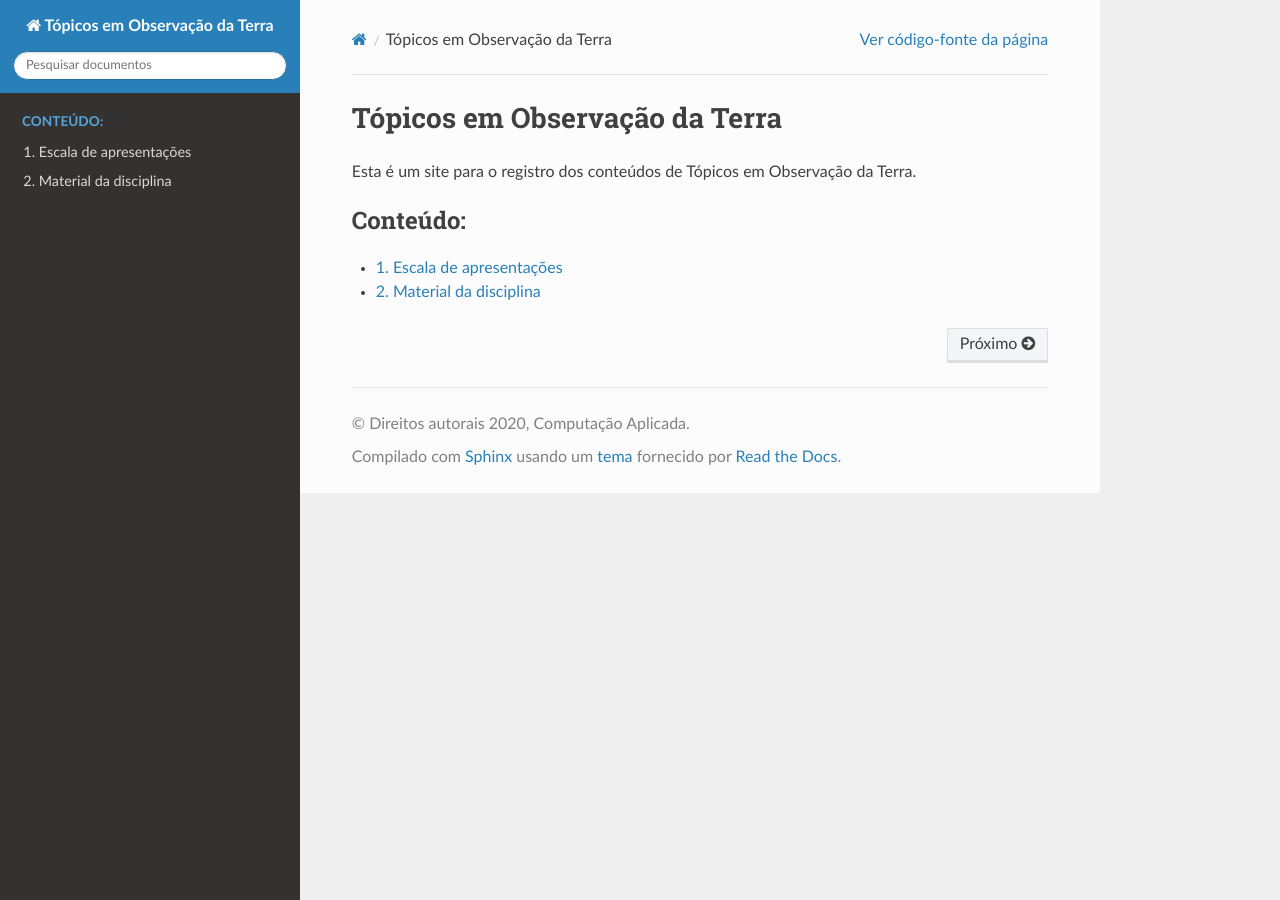
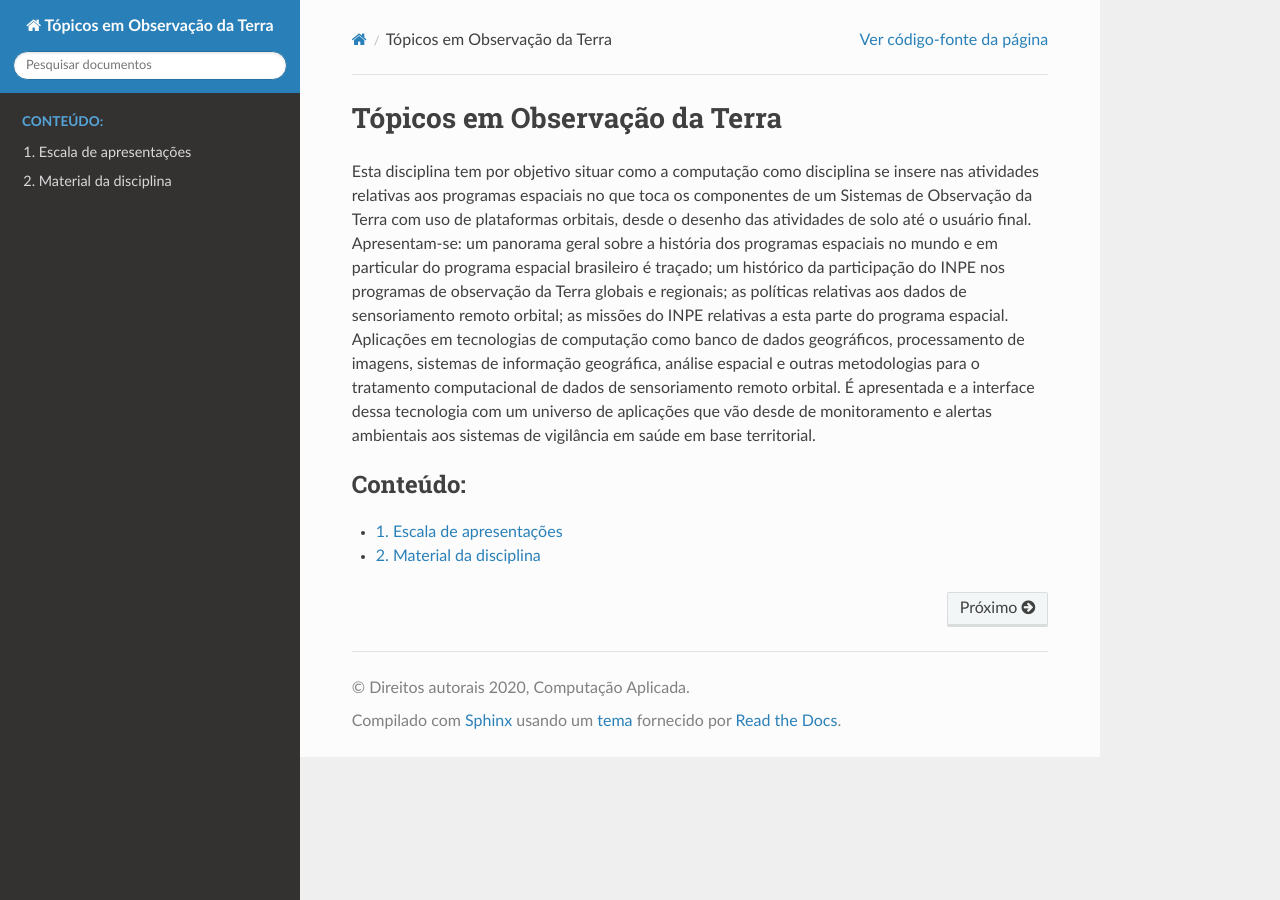
Before and after one commit to CAP-378/cap-378-site, a Sphinx documentation site: the page built from source/index.rst, in a window 1280 px wide. Built offline with Sphinx 7.4.7 and the Read the Docs theme 2.0.0, drawn with Linux system fonts in a browser that asks for light colours.

Commit message:
Atualização da descrição da página

```diff
--- a/source/index.rst
+++ b/source/index.rst
@@ -6,7 +6,7 @@
 Tópicos em Observação da Terra
 =================================
 
-Esta é um site para o registro dos conteúdos de Tópicos em Observação da Terra.
+Esta disciplina tem por objetivo situar como a computação como disciplina se insere nas atividades relativas aos programas espaciais no que toca os componentes de um Sistemas de Observação da Terra com uso de plataformas orbitais, desde o desenho das atividades de solo até o usuário final. Apresentam-se: um panorama geral sobre a história dos programas espaciais no mundo e em particular do programa espacial brasileiro é traçado; um histórico da participação do INPE nos programas de observação da Terra globais e regionais; as políticas relativas aos dados de sensoriamento remoto orbital; as missões do INPE relativas a esta parte do programa espacial. Aplicações em tecnologias de computação como banco de dados geográficos, processamento de imagens, sistemas de informação geográfica, análise espacial e outras metodologias para o tratamento computacional de dados de sensoriamento remoto orbital. É apresentada e a interface dessa tecnologia com um universo de aplicações que vão desde de monitoramento e alertas ambientais aos sistemas de vigilância em saúde em base territorial.
 
 .. toctree::
    :numbered:
```
